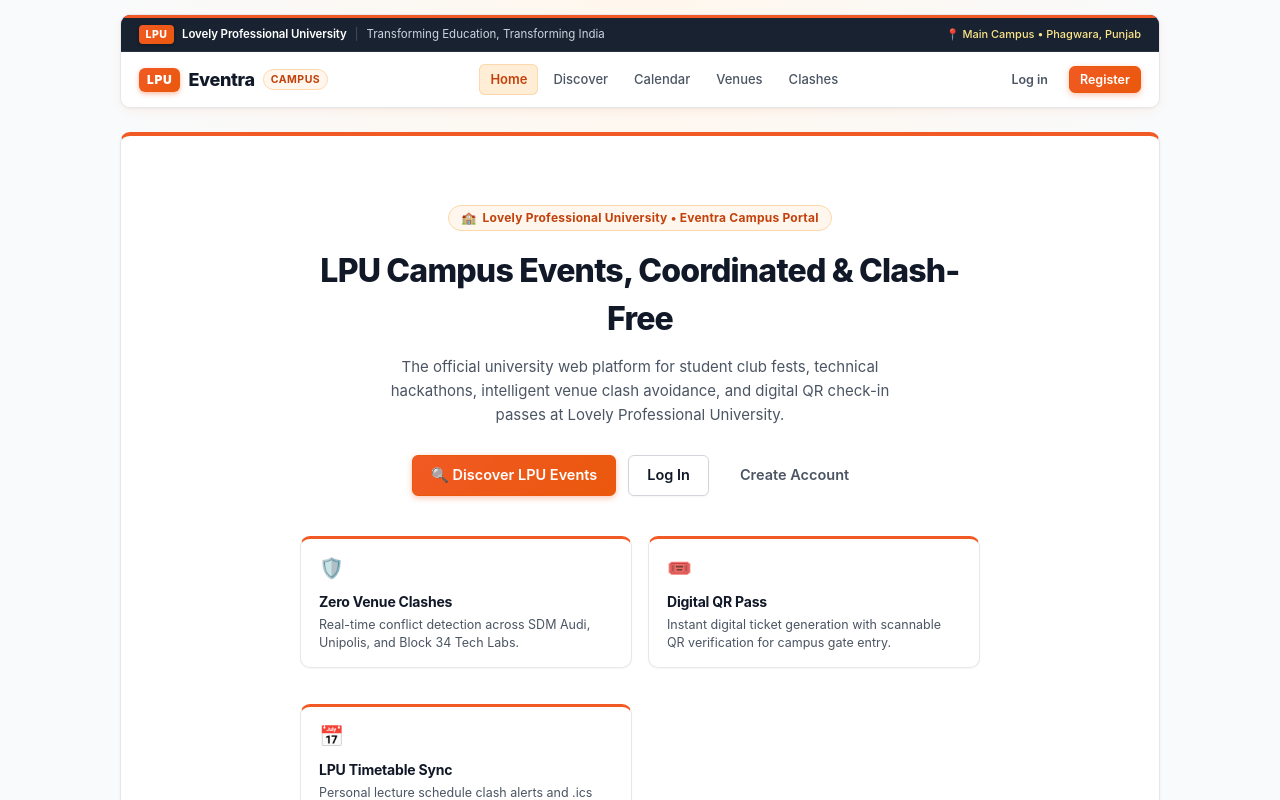
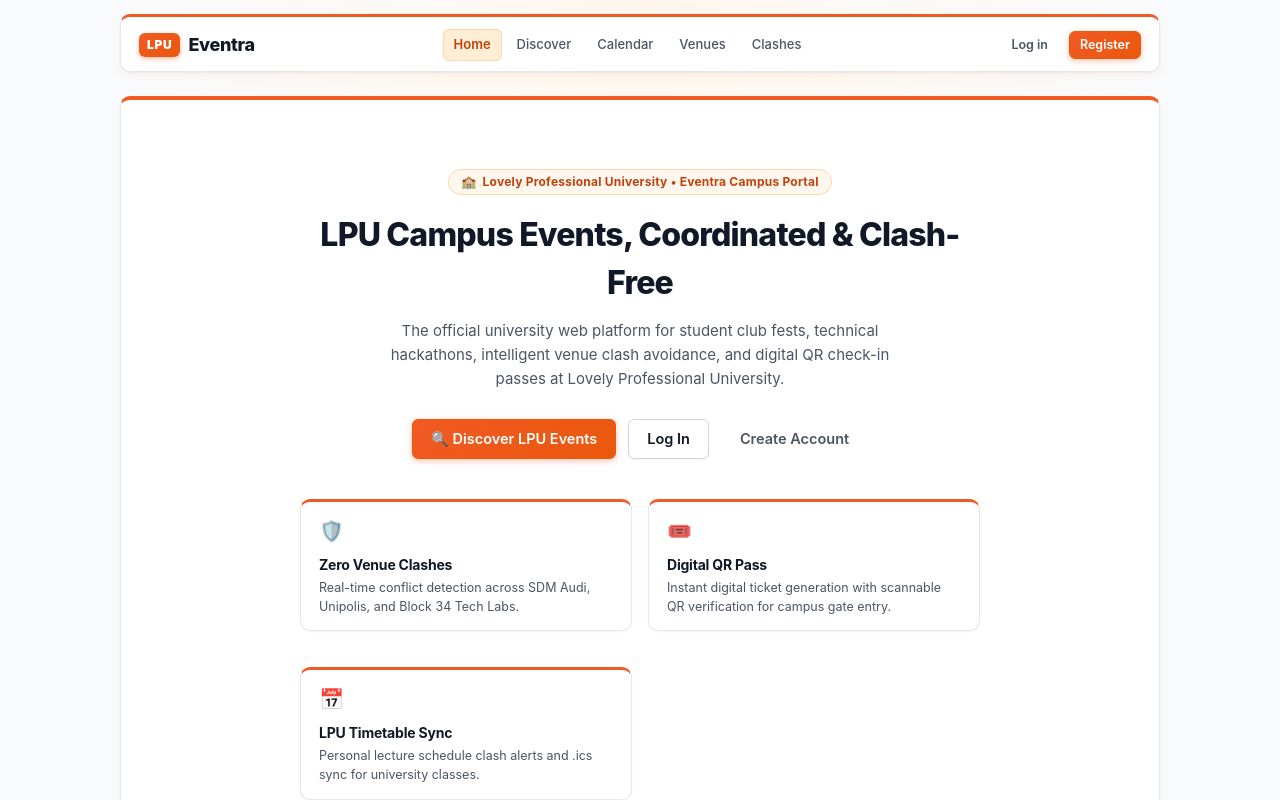
Before and after one commit to tanishsarkar28/Eventra, a Next.js app: page / in a window 1280 px wide. Shown: the top 800 px of the page. Built offline with nearby package versions, Linux system fonts and the light colour scheme; no server answers.

Commit message:
style: remove crowded top black strip from navbar for a clean modern floating header

```diff
--- a/app/globals.css
+++ b/app/globals.css
@@ -97,79 +97,23 @@ body {
 }
 
 /* ==========================================================================
-   LPU INSTITUTIONAL TOP BAR & NAVBAR
+   LPU THEMED NAVBAR
    ========================================================================== */
 
 .site-header {
   position: sticky;
-  top: 10px;
+  top: 12px;
   z-index: 50;
   background-color: rgba(255, 255, 255, 0.96);
   backdrop-filter: blur(12px);
   -webkit-backdrop-filter: blur(12px);
   border: 1px solid var(--border);
+  border-top: 3px solid #f15a24;
   border-radius: var(--radius);
-  padding: 0 18px 12px 18px;
+  padding: 10px 18px;
   margin-bottom: 24px;
   box-shadow: 0 4px 12px -2px rgba(241, 90, 36, 0.08), 0 1px 3px rgba(0, 0, 0, 0.05);
   transition: var(--transition);
-  overflow: hidden;
-}
-
-.lpu-top-bar {
-  background: #182230;
-  border-top: 3.5px solid #f15a24;
-  color: #f1f5f9;
-  padding: 7px 18px;
-  font-size: 11.5px;
-  margin: 0 -18px 10px -18px;
-  border-bottom: 1px solid rgba(255, 255, 255, 0.08);
-}
-
-.lpu-top-bar-inner {
-  display: flex;
-  align-items: center;
-  justify-content: space-between;
-  flex-wrap: wrap;
-  gap: 8px;
-}
-
-.lpu-brand-text {
-  display: flex;
-  align-items: center;
-  gap: 8px;
-}
-
-.lpu-badge-pill {
-  background: linear-gradient(135deg, #f15a24 0%, #ea580c 100%);
-  color: #ffffff;
-  font-weight: 800;
-  padding: 1.5px 6.5px;
-  border-radius: 4px;
-  font-size: 10.5px;
-  letter-spacing: 0.05em;
-  box-shadow: 0 1px 3px rgba(0, 0, 0, 0.3);
-}
-
-.lpu-uni-name {
-  font-weight: 600;
-  color: #ffffff;
-  letter-spacing: -0.01em;
-}
-
-.lpu-sep {
-  color: #475569;
-}
-
-.lpu-motto {
-  color: #cbd5e1;
-  font-style: normal;
-}
-
-.lpu-campus-tag {
-  color: #fde68a;
-  font-weight: 500;
-  font-size: 11px;
 }
 
 .header-inner {
--- a/components/Navbar.js
+++ b/components/Navbar.js
@@ -48,26 +48,10 @@ export default function Navbar() {
 
   return (
     <header className="site-header">
-      {/* LPU Institutional Top Strip */}
-      <div className="lpu-top-bar">
-        <div className="lpu-top-bar-inner">
-          <div className="lpu-brand-text">
-            <span className="lpu-badge-pill">LPU</span>
-            <span className="lpu-uni-name">Lovely Professional University</span>
-            <span className="lpu-sep">|</span>
-            <span className="lpu-motto">Transforming Education, Transforming India</span>
-          </div>
-          <div className="lpu-campus-tag">
-            <span>📍 Main Campus • Phagwara, Punjab</span>
-          </div>
-        </div>
-      </div>
-
       <div className="header-inner">
         <Link href="/" className="brand-logo">
           <span className="lpu-logo-icon">LPU</span>
           <span className="brand-name">Eventra</span>
-          <span className="brand-badge">Campus</span>
         </Link>
 
         <nav className="site-nav">
```
